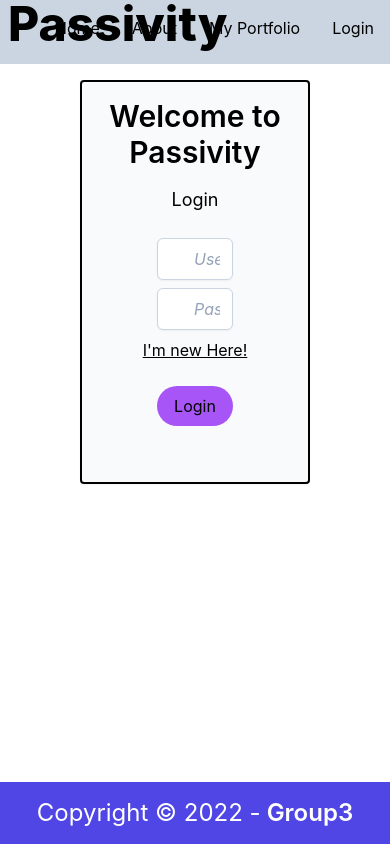
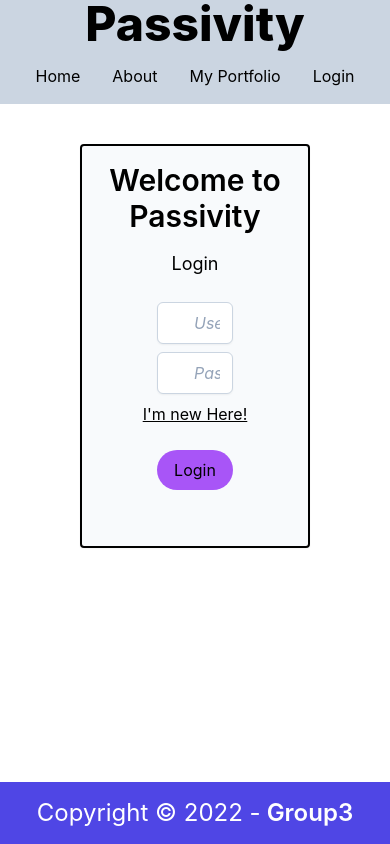
Before and after one commit to charmingcharlii/Passivity, a React (Create React App) app in the folder client/: page /login in a window 390 px wide. Built offline with nearby package versions, Linux system fonts and the light colour scheme.

Commit message:
tailwind cdn

```diff
--- a/client/public/index.html
+++ b/client/public/index.html
@@ -14,6 +14,7 @@
       user's mobile device or desktop. See https://developers.google.com/web/fundamentals/web-app-manifest/
     -->
     <link rel="manifest" href="%PUBLIC_URL%/manifest.json" />
+    <script src="https://cdn.tailwindcss.com"></script>
     <!--
       Notice the use of %PUBLIC_URL% in the tags above.
       It will be replaced with the URL of the `public` folder during the build.
--- a/client/src/App.css
+++ b/client/src/App.css
@@ -1,3 +1,7 @@
+*{
+  overflow-x:visible;
+}
+
 .App {
   text-align: center;
 }
--- a/client/src/components/Header.js
+++ b/client/src/components/Header.js
@@ -1,19 +1,20 @@
+import { useEffect } from 'react'
 import { Link } from 'react-router-dom'
 import AuthService from '../utils/auth'
 const Header = () => {
-
+  // if innerWidth greater than 390 => render regular vanbar else render 3 dash to proc navebar
   return (
-    <header className="bg-slate-300 h-16 w-full fixed">
+    <header className="bg-slate-300 h-auto w-full text-center md:text-left fixed">
       <Link to="/">
         <h1 className="text-5xl font-extrabold m-2 inline">Passivity</h1>
       </Link>
-      <nav className="inline-flex fixed right-0">
+      <nav className="inline-flex flex-wrap fixed right-0 relative">
 
         <Link to="/" className="w-fit m-4 hover:text-slate-500">Home</Link>
         <Link to="/about" className="w-fit m-4 hover:text-slate-500">About</Link>
         <Link to="/portfolio" className="w-fit m-4 hover:text-slate-500">My Portfolio</Link>
         {AuthService.loggedIn() ? <p onClick={() => AuthService.logout()} className="w-fit m-4 hover:text-slate-500 hover:cursor-pointer">Logout</p>
-          : <Link to="/login" className="w-fit m-4 hover:text-slate-500">Login</Link>}
+        : <Link to="/login" className="w-fit m-4 hover:text-slate-500">Login</Link>}
 
       </nav>
     </header>
--- a/client/src/components/Home.js
+++ b/client/src/components/Home.js
@@ -2,7 +2,7 @@ import logo from "../assets/PassivityLogo.png"
 
 const Home = () => {
     return (
-        <div className="flex items-center justify-center h-screen">
+        <div className="flex items-center justify-center">
             <div className="transform md:rounded-md py-20 bg-stone-100 my-20">
                 <div className="grid grid-cols-1 sm:grid-cols-2  gap-10 mx-auto  items-center max-w-6xl mx-auto">
                     <div className="px-4 md:mr-6">
@@ -16,7 +16,7 @@ const Home = () => {
                     <div>
                         <div className="transform md:rounded-md absolute bg-slate-300 transform -translate-x-10 relative h-64">
                         </div>
-                        <div className="transform md:rounded-md  bg-white rotate-3 scale-110 translate-x-10 md:shadow-2xl -ml-4 -mt-44 p-12  space-y-2">
+                        <div className="transform md:rounded-md  bg-white rotate-3 scale-110 translate-x-10 md:shadow-2xl -ml-4 -mt-44 p-12 space-y-2">
                             <div className="mx-auto">
                                 <img className="object-cover h-48 w-96 " src={logo} alt="Logo" />
                             </div>
--- a/client/src/components/LoginCard.js
+++ b/client/src/components/LoginCard.js
@@ -2,7 +2,7 @@ import LoginForm from "./LoginForm"
 
 const LoginCard = () => {
   return (
-    <div className="p-20 mx-auto w-full md:w-5/6 lg:w-4/6">
+    <div className="pt-36 px-20 sm:p-20 mx-auto w-full md:w-5/6 lg:w-4/6">
         <div className="border-2 border-black h-4/6 rounded bg-slate-50 shadow-sm">
             <h1 className="text-center text-3xl lg:text-4xl font-semibold mx-4 mt-4">Welcome to Passivity</h1>
                 <div className="px-14 pt-4 pb-8">
--- a/client/src/components/PieGraph.js
+++ b/client/src/components/PieGraph.js
@@ -12,16 +12,16 @@ export const data = [
 
 export const options = {
     title: "Sector Diversification",
-    pieHole: 0.5,
-    is3D: false,
+    // pieHole: 0.5,
+    is3D: true,
 };
 
 export default function PieGraph() {
     return (
         <Chart
             chartType="PieChart"
-            width="100%"
-            height="400px"
+            width="auto"
+            height="auto"
             data={data}
             options={options}
         />
--- a/client/src/index.css
+++ b/client/src/index.css
@@ -12,6 +12,16 @@ code {
     monospace;
 }
 
+.nav-slider {
+  position: absolute;
+  background-color: bisque;
+  width: 100vw;
+  height: 100vh;
+  z-index: 10;
+  display: flex;
+  flex-direction: column;
+}
+
 @tailwind base;
 @tailwind components;
 @tailwind utilities;
```
